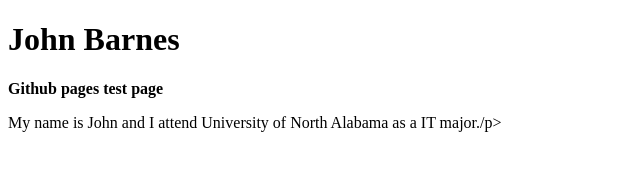
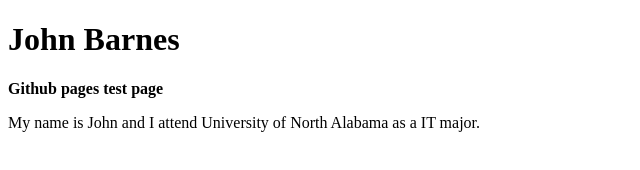
Before and after one commit to jbarnes1313/jbarnes1313.github.io, a plain HTML site: page index.html in a window 1280 px wide. Shown: the full height of the page, 0-640 px from the left. Drawn offline with Linux system fonts and the light colour scheme.

Commit message:
Update index.html

```diff
--- a/index.html
+++ b/index.html
@@ -5,6 +5,6 @@
 	<h1>John Barnes</h1>
 
 		<b>Github pages test page</b>
-		<p>My name is John and I attend University of North Alabama as a IT major./p>
+		<p>My name is John and I attend University of North Alabama as a IT major.</p>
 	</body>
 </html>
```
